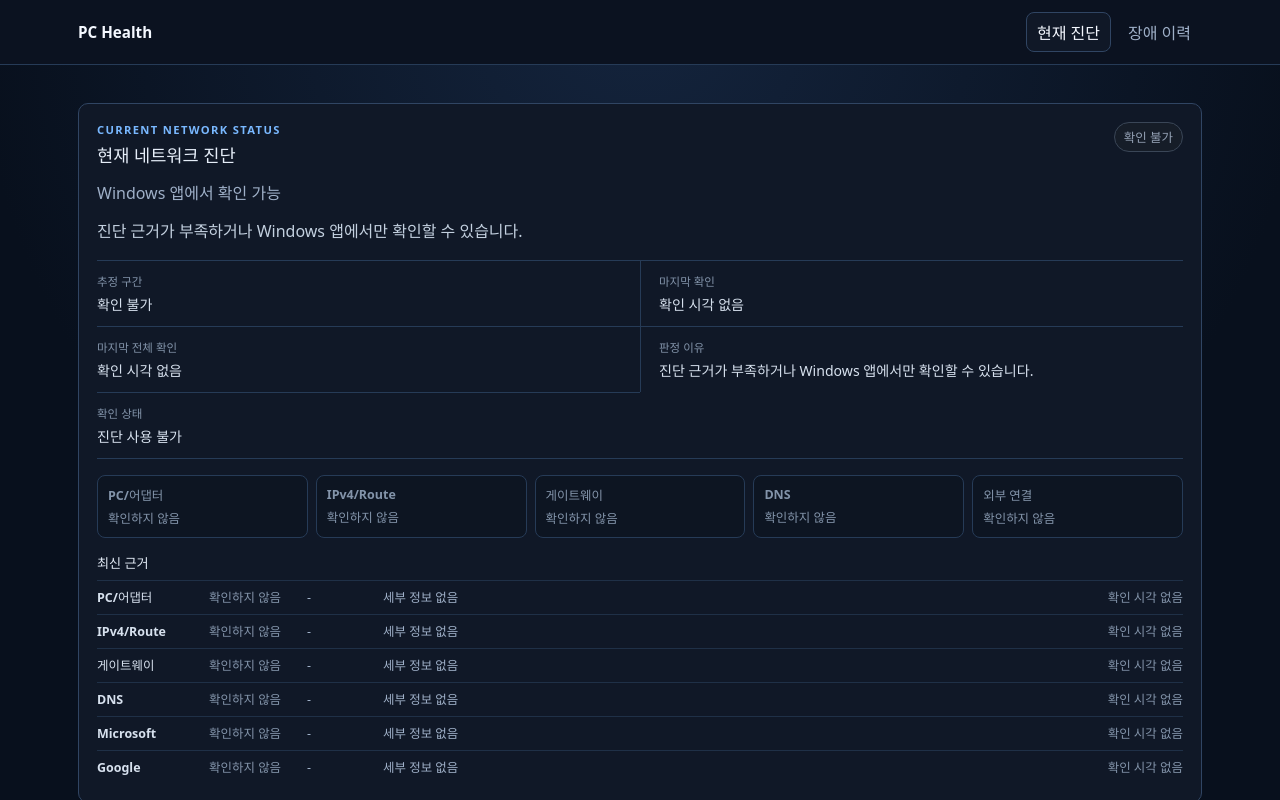
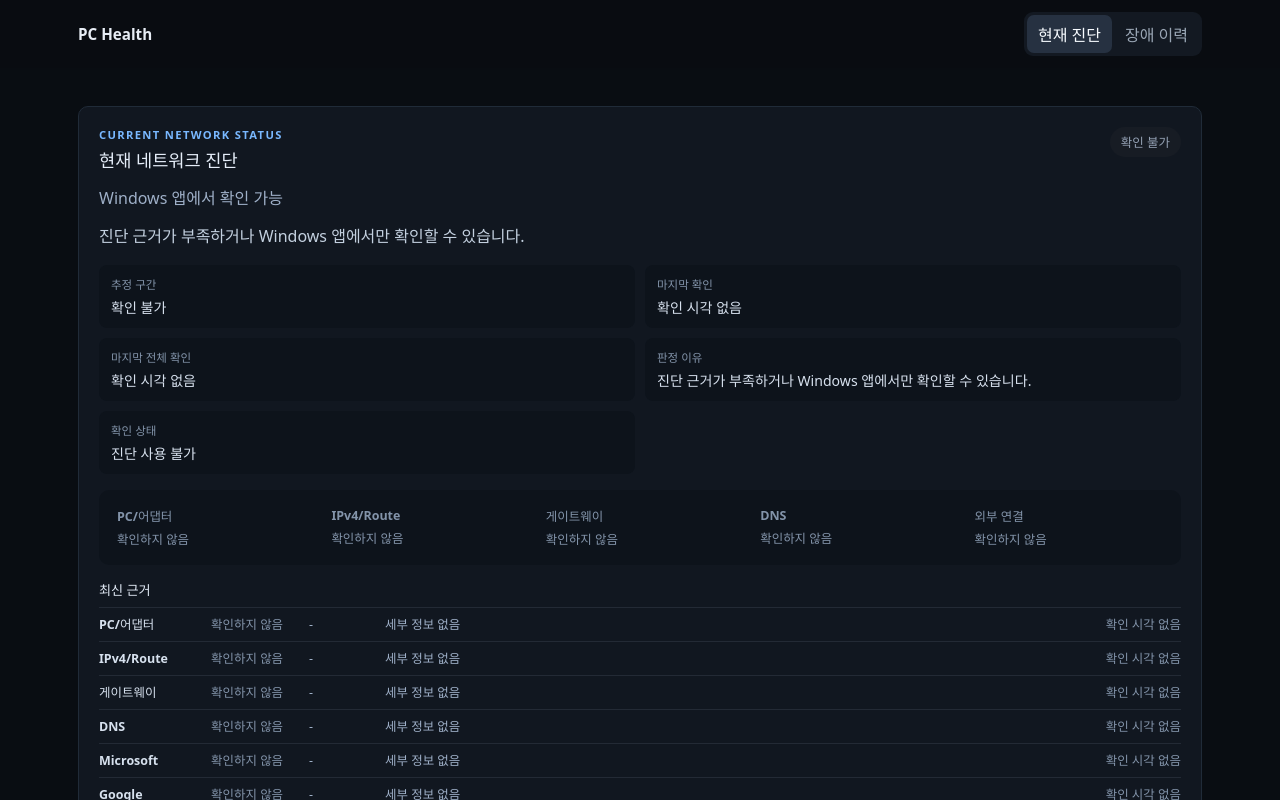
Before and after one commit to qpow1018/pc-health, a React (Vite) app: page / in a window 1280 px wide. Shown: the top 800 px of the page. Built offline with nearby package versions, Linux system fonts and the light colour scheme.

Commit message:
style: soften header and status panel

```diff
--- a/src/app/global.css
+++ b/src/app/global.css
@@ -3,7 +3,7 @@
     system-ui, -apple-system, BlinkMacSystemFont, "Segoe UI", "Malgun Gothic",
     "Apple SD Gothic Neo", sans-serif;
   color: #e5edf8;
-  background: #08101d;
+  background: #090d12;
   font-synthesis: none;
   text-rendering: optimizeLegibility;
   -webkit-font-smoothing: antialiased;
@@ -23,7 +23,7 @@ body {
 
 body {
   margin: 0;
-  background: radial-gradient(circle at top, #14243d 0, #08101d 52%);
+  background: #090d12;
 }
 
 button,
--- a/src/features/network-diagnostics/NetworkStatusPanel.module.css
+++ b/src/features/network-diagnostics/NetworkStatusPanel.module.css
@@ -1,9 +1,9 @@
 .panel {
   margin-top: 18px;
-  border: 1px solid #304563;
+  border: 1px solid #202b38;
   border-radius: 10px;
-  padding: 18px;
-  background: #101827;
+  padding: 20px;
+  background: #111720;
 }
 
 .panel-header {
@@ -27,31 +27,34 @@
 }
 
 .status {
-  border: 1px solid #42638d;
+  border: 1px solid transparent;
   border-radius: 999px;
-  padding: 5px 9px;
-  color: #9bc7f7;
-  background: #182943;
+  padding: 5px 10px;
+  color: #93d3a2;
+  background: #142319;
   font-size: 0.78rem;
+}
+
+.state-resolved .status,
+.state-normal .status {
+  color: #93d3a2;
+  background: #142319;
 }
 
 .state-suspected .status,
 .state-recovering .status {
-  border-color: #80632f;
   color: #e7c47c;
   background: #251f13;
 }
 
 .state-incident .status {
-  border-color: #7e4148;
   color: #e8a3aa;
   background: #25161d;
 }
 
 .state-unknown .status {
-  border-color: #3a4657;
   color: #94a1b4;
-  background: #161d28;
+  background: #171c24;
 }
 
 .availability {
@@ -70,26 +73,13 @@
 .summary {
   display: grid;
   grid-template-columns: repeat(2, minmax(0, 1fr));
+  gap: 10px;
   margin: 16px 0 0;
-  border-top: 1px solid #263b57;
-  border-bottom: 1px solid #263b57;
 
   div {
-    padding: 12px 0;
-  }
-
-  div + div {
-    border-left: 1px solid #263b57;
-    padding-left: 18px;
-  }
-
-  div:nth-child(odd) {
-    border-left: 0;
-    padding-left: 0;
-  }
-
-  div:nth-child(n + 3) {
-    border-top: 1px solid #263b57;
+    border-radius: 8px;
+    padding: 11px 12px;
+    background: #0d131b;
   }
 
   dt {
@@ -107,16 +97,18 @@
 .path {
   display: grid;
   grid-template-columns: repeat(5, minmax(0, 1fr));
-  gap: 8px;
+  gap: 6px;
   margin-top: 16px;
+  border-radius: 10px;
+  padding: 8px;
+  background: #0d131b;
 }
 
 .path-stage {
   min-width: 0;
-  border: 1px solid #263b57;
   border-radius: 8px;
-  padding: 10px;
-  background: #0d1522;
+  padding: 9px 10px;
+  background: transparent;
 
   strong {
     display: block;
@@ -127,11 +119,12 @@
 }
 
 .path-stage[data-tone="normal"] {
-  border-color: #315d82;
+  strong {
+    color: #93d3a2;
+  }
 }
 
 .path-stage[data-tone="danger"] {
-  border-color: #7e4148;
   background: #25161d;
 
   strong {
@@ -177,7 +170,7 @@
   gap: 12px;
   align-items: center;
   min-height: 34px;
-  border-top: 1px solid #1f3047;
+  border-top: 1px solid rgba(143, 158, 178, 0.14);
   color: #9fb0c8;
   font-size: 0.78rem;
 
@@ -187,7 +180,7 @@
   }
 
   strong[data-tone="normal"] {
-    color: #8dbcf0;
+    color: #93d3a2;
   }
 
   strong[data-tone="danger"] {
@@ -218,12 +211,6 @@
 @media (max-width: 700px) {
   .summary {
     grid-template-columns: 1fr;
-
-    div + div {
-      border-top: 1px solid #263b57;
-      border-left: 0;
-      padding-left: 0;
-    }
   }
 
   .path {
--- a/src/pages/HomePage.module.css
+++ b/src/pages/HomePage.module.css
@@ -1,6 +1,5 @@
 .app-header {
-  border-bottom: 1px solid #263b57;
-  background: #0b1220;
+  background: rgba(9, 13, 18, 0.92);
 }
 
 .app-header-inner {
@@ -13,28 +12,30 @@
 }
 
 .brand {
-  color: #f4f8ff;
+  color: #e7edf5;
   font-size: 0.95rem;
 }
 
 .nav {
   display: flex;
-  gap: 6px;
+  gap: 2px;
+  border-radius: 9px;
+  padding: 3px;
+  background: #131922;
 }
 
 .nav button {
   border: 1px solid transparent;
-  border-radius: 8px;
-  padding: 7px 10px;
-  color: #9fb0c8;
+  border-radius: 7px;
+  padding: 6px 10px;
+  color: #9aa6b5;
   background: transparent;
   cursor: pointer;
 }
 
 .nav button[aria-current="page"] {
-  border-color: #304563;
-  color: #f4f8ff;
-  background: #101827;
+  color: #f7fbff;
+  background: #263141;
 }
 
 @media (max-width: 700px) {
```
